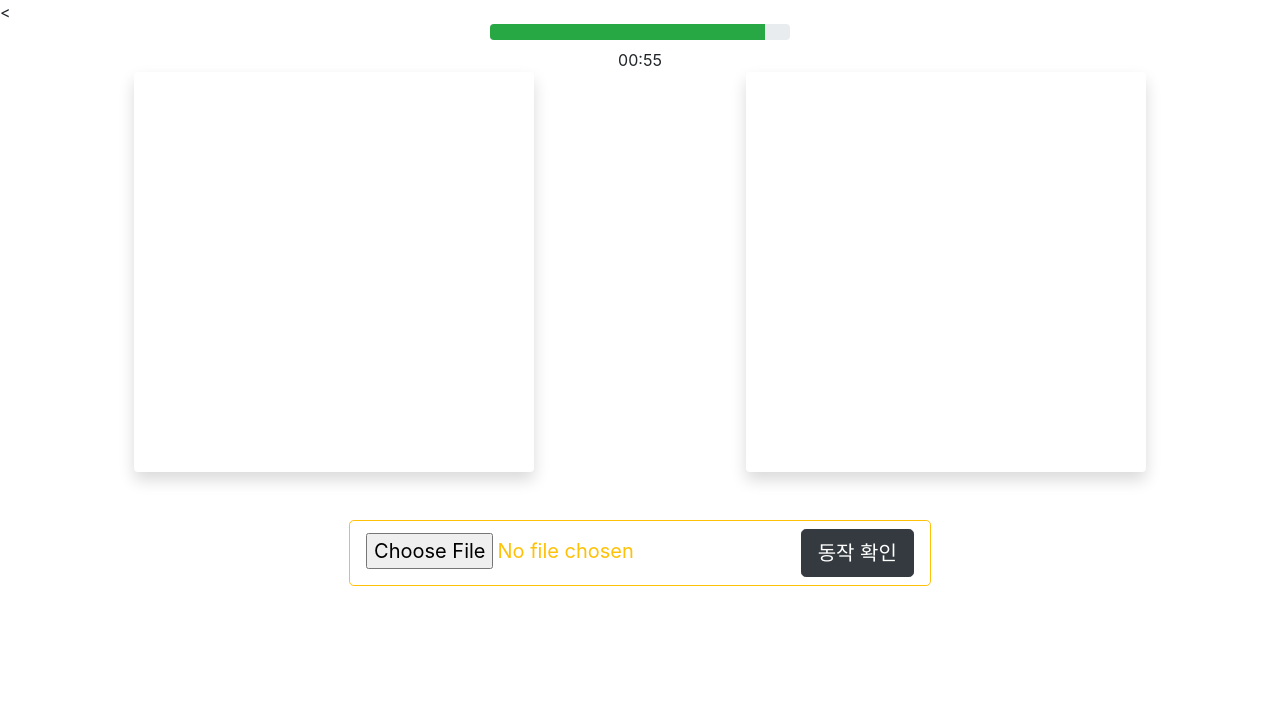
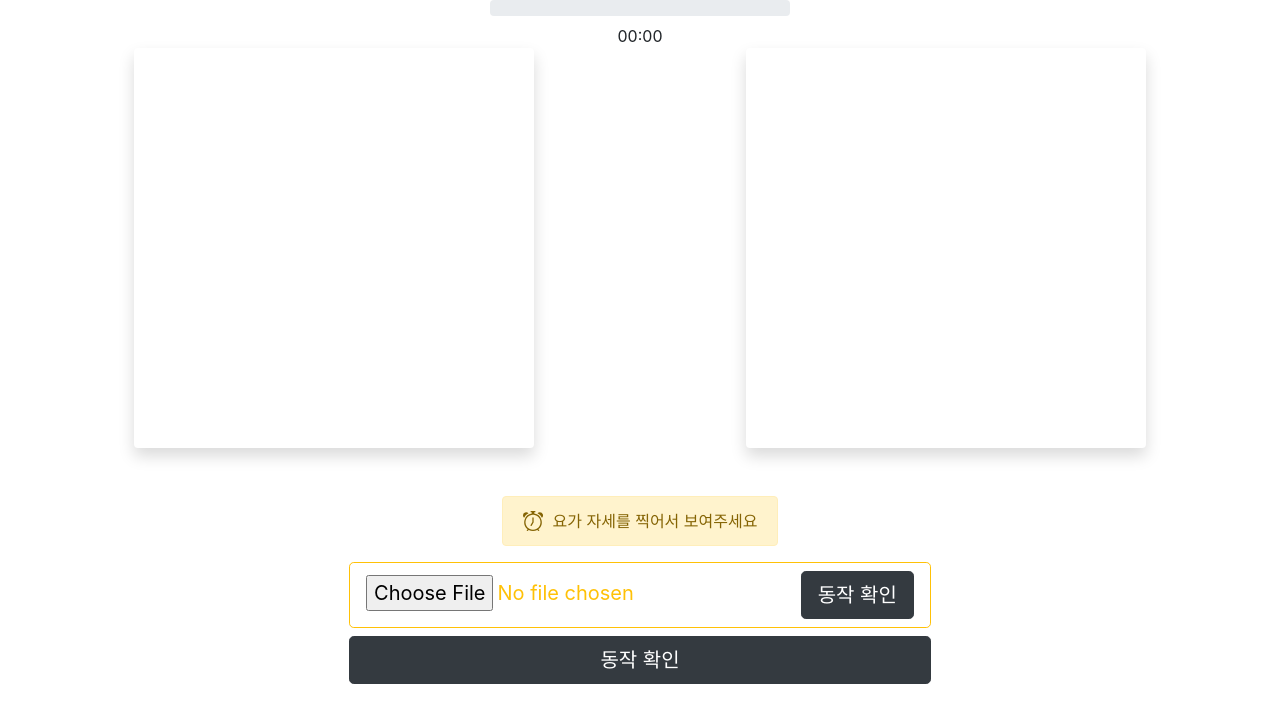
Before and after one commit to hayongwoon/space_project2, a Flask app: template templates/index.html in a window 1280 px wide. Shown: the top 723 px of the page. Run offline with Flask 2, Linux system fonts and the light colour scheme; the template is opened without the code that fills it, so the values that code supplies are empty; some libraries are stand-ins or nearby versions.

Commit message:
타임아웃 시 알람alert

```diff
--- a/static/js/main.js
+++ b/static/js/main.js
@@ -1,5 +1,5 @@
-$(document).on("input", "input:file", function() {
-        readURL(this)
+$(document).on("input", "input:file", function () {
+    readURL(this)
 });
 
 function readURL(input) {
@@ -11,17 +11,18 @@ function readURL(input) {
         reader.readAsDataURL(input.files[0]);
     }
 }
+
 //parseInt는 문자열 인자를 파싱을 통해 특정 정수로 표현할 수 있습니다.
 function startTimer(duration, display, bar) {
-    var timer = duration, minutes, seconds;
-    setInterval(function () {
+    let timer = duration, minutes, seconds;
+    const time_set = setInterval(function () {
         minutes = parseInt(timer / 60, 10); //10진수 표현을 위해 radix를 10으로 합니다.(만약 2이면 2진수)
         seconds = parseInt(timer % 60, 10);
 
-        var totalSeconds = 1 * 60
-        , remainingSeconds = minutes * 60 + seconds
+        const totalSeconds = 5
+            , remainingSeconds = minutes * 60 + seconds
 
-        bar.style.width = (remainingSeconds*100/totalSeconds) + "%"; //
+        bar.style.width = (remainingSeconds * 100 / totalSeconds) + "%"; //
 
         minutes = minutes < 10 ? "0" + minutes : minutes; // ? 조건문입니다. 10분 아래로 떨어지면 09:30 이렇게 9분 앞에 0을 붙입니다. 방식으로 표현합니다.
         seconds = seconds < 10 ? "0" + seconds : seconds;
@@ -30,14 +31,20 @@ function startTimer(duration, display, bar) {
         // if 조건문입니다. --timer: timer가 2일 때 --timer는 1을 할당하고 1을 반환합니다.
         // timeout 이 1000일 때는 1초 10000일 때는 10초의 지연시간이 있고 다시 실행을 반복합니다.(위의 setInterval 메서드)
         if (--timer < 0) {
-            timer = duration;
+            showAlert()
+            clearInterval(time_set)
         }
     }, 1000);
 }
+
+function showAlert(){
+    document.getElementById('alert-container').classList.replace('hide','show')
+}
+
 // document.querySelector는 CSS의 클래스, 아이디를 찾아 같은 값을 반환합니다.
 window.onload = function () {
-    var minutes = 60 * 1,
-    display = document.querySelector('#time');
-    bar = document.querySelector('#progressBar');
+    let minutes = 5,
+        display = document.querySelector('#time');
+    let bar = document.querySelector('#progressBar');
     startTimer(minutes, display, bar);
 };
--- a/static/styles/styles.css
+++ b/static/styles/styles.css
@@ -7,7 +7,6 @@
 #image-container {
     display: flex;
     width: 100%;
-    ;
 }
 
 .img-box {
@@ -35,3 +34,17 @@
 #progressBar {
     width: 100%;
 }
+
+#alert-container{
+    width:100%;
+    align-items: center;
+    justify-content: center;
+}
+
+.show{
+    display: flex;
+}
+
+.hide{
+    display: none;
+}
--- a/templates/index.html
+++ b/templates/index.html
@@ -4,7 +4,7 @@
     <link rel="stylesheet" type="text/css" href="/static/styles/styles.css"/>
     <link rel="stylesheet" href="https://cdn.jsdelivr.net/npm/bootstrap@5.1.3/dist/css/bootstrap.min.css"
           integrity="sha384-1BmE4kWBq78iYhFldvKuhfTAU6auU8tT94WrHftjDbrCEXSU1oBoqyl2QvZ6jIW3" crossorigin="anonymous">
-    <<!아래 코드는 타이머 관련 부트스트랩입니다.-->
+    <!아래 코드는 타이머 관련 부트스트랩입니다.-->
     <link rel="stylesheet" href="https://stackpath.bootstrapcdn.com/bootstrap/4.4.1/css/bootstrap.min.css"
           integrity="sha384-Vkoo8x4CGsO3+Hhxv8T/Q5PaXtkKtu6ug5TOeNV6gBiFeWPGFN9MuhOf23Q9Ifjh" crossorigin="anonymous">
     <meta charset="UTF-8">
@@ -17,28 +17,39 @@
 <body>
 <div id="main_time_container">
     <div class="progress mx-auto mb-2" style="max-width: 300px;">
-        <div class="progress-bar bg-success" role="progressbar" id="progressBar" ></div>
+        <div class="progress-bar bg-success" role="progressbar" id="progressBar"></div>
     </div>
-    <span id="time">01:00</span>
+    <span id="time">00:05</span>
 </div>
-
 <div id="main_container">
     <div id="clock_container"></div>
     <div id="image-container" class="d-grid gap-4 d-md-flex">
         <div class="img-box shadow p-3 mb-5 bg-body rounded"></div>
         <div class="img-box shadow p-3 mb-5 bg-body rounded">
-            <img style="width: 100%;" id="user-img" src="#" alt="" />
+            <img style="width: 100%;" id="user-img" src="#" alt=""/>
+        </div>
+    </div>
+    <div id="alert-container" class="hide">
+        <div class="alert alert-warning d-flex align-items-center" role="alert">
+            <svg xmlns="http://www.w3.org/2000/svg" width="20" height="20" fill="currentColor" class="bi bi-alarm"
+                 viewBox="0 0 16 16">
+                <path d="M8.5 5.5a.5.5 0 0 0-1 0v3.362l-1.429 2.38a.5.5 0 1 0 .858.515l1.5-2.5A.5.5 0 0 0 8.5 9V5.5z"/>
+                <path d="M6.5 0a.5.5 0 0 0 0 1H7v1.07a7.001 7.001 0 0 0-3.273 12.474l-.602.602a.5.5 0 0 0 .707.708l.746-.746A6.97 6.97 0 0 0 8 16a6.97 6.97 0 0 0 3.422-.892l.746.746a.5.5 0 0 0 .707-.708l-.601-.602A7.001 7.001 0 0 0 9 2.07V1h.5a.5.5 0 0 0 0-1h-3zm1.038 3.018a6.093 6.093 0 0 1 .924 0 6 6 0 1 1-.924 0zM0 3.5c0 .753.333 1.429.86 1.887A8.035 8.035 0 0 1 4.387 1.86 2.5 2.5 0 0 0 0 3.5zM13.5 1c-.753 0-1.429.333-1.887.86a8.035 8.035 0 0 1 3.527 3.527A2.5 2.5 0 0 0 13.5 1z"/>
+            </svg>
+            <span style="margin-left: 10px;">
+                요가 자세를 찍어서 보여주세요
+            </span>
         </div>
     </div>
     <div id="button-container" class="d-grid gap-2">
         <input type="file" id="img-input" class="btn-file" style="display: none"/>
-{#        post 방식으로 해서 서버에 정보를 보내주기 위해 form태그 사용 - > 업로드 한 이미지가 서버에 전달#}
+<!--        post 방식으로 해서 서버에 정보를 보내주기 위해 form태그 사용 - > 업로드 한 이미지가 서버에 전달 -->
         <form class="btn btn-outline-warning btn-lg" for="img-input" method="POST" enctype="multipart/form-data" action="{{ url_for('file_upload') }}">
             <input type="file" name="file_give"/>
             <button type="submit" class="btn btn-dark btn-lg ">동작 확인</button>
         </form>
+        <button type="button" class="btn btn-dark btn-lg ">동작 확인</button>
     </div>
-
 </div>
 </body>
 </html>
```
